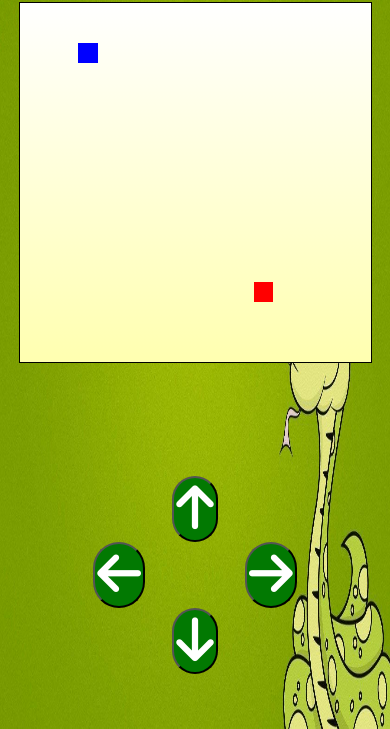
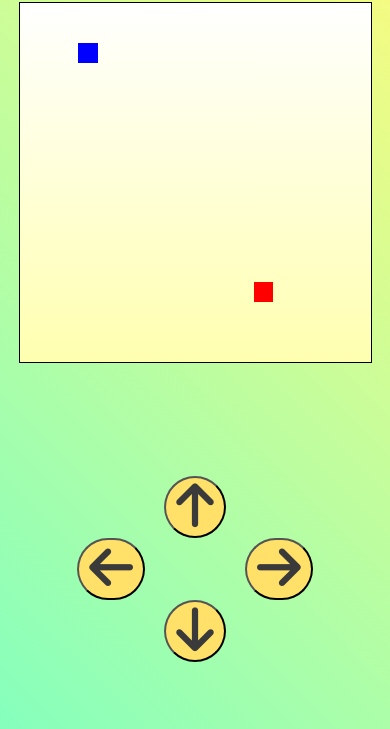
Before and after one commit to anishyadavv/SnakeGame, a plain HTML site: page index.html in a window 390 px wide. Shown: the part 115-844 px from the top of the page. Drawn offline with Linux system fonts and the light colour scheme.

Commit message:
changed color of buttons and background

```diff
--- a/style.css
+++ b/style.css
@@ -78,10 +78,10 @@
     #up,
     #down {
         font-size: 50px;
-        padding: 2px;
+        padding: 0px 10px;
         border-radius: 50px;
-        color: white;
-        background-color: rgb(2, 121, 2);
+        color: #3a3a3a;
+        background-color: #ffe169;
     }
 
     @media only screen and (max-width: 1000px) {
@@ -92,4 +92,8 @@
         .buttons {
             display: flex;
         }
+        .body {
+            background-color: #85FFBD;
+            background-image: linear-gradient(45deg, #85FFBD 0%, #FFFB7D 100%);
+        }
     }
```
